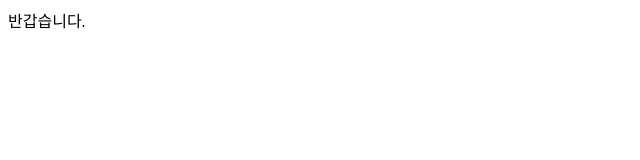
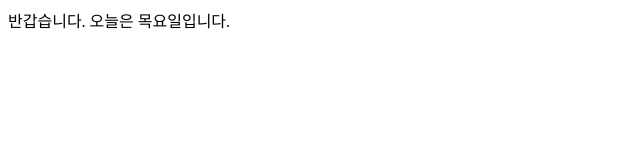
Before and after one commit to sang105kr/menu, a plain HTML site: page myblog/WebContent/index.html in a window 1280 px wide. Shown: the whole page, without its empty margins (0-640 px from the left). Drawn offline with Linux system fonts and the light colour scheme.

Commit message:
초기화면수정

```diff
--- a/myblog/WebContent/index.html
+++ b/myblog/WebContent/index.html
@@ -7,5 +7,6 @@
 </head>
 <body>
  반갑습니다.
+ 오늘은 목요일입니다.
 </body>
 </html>
```
